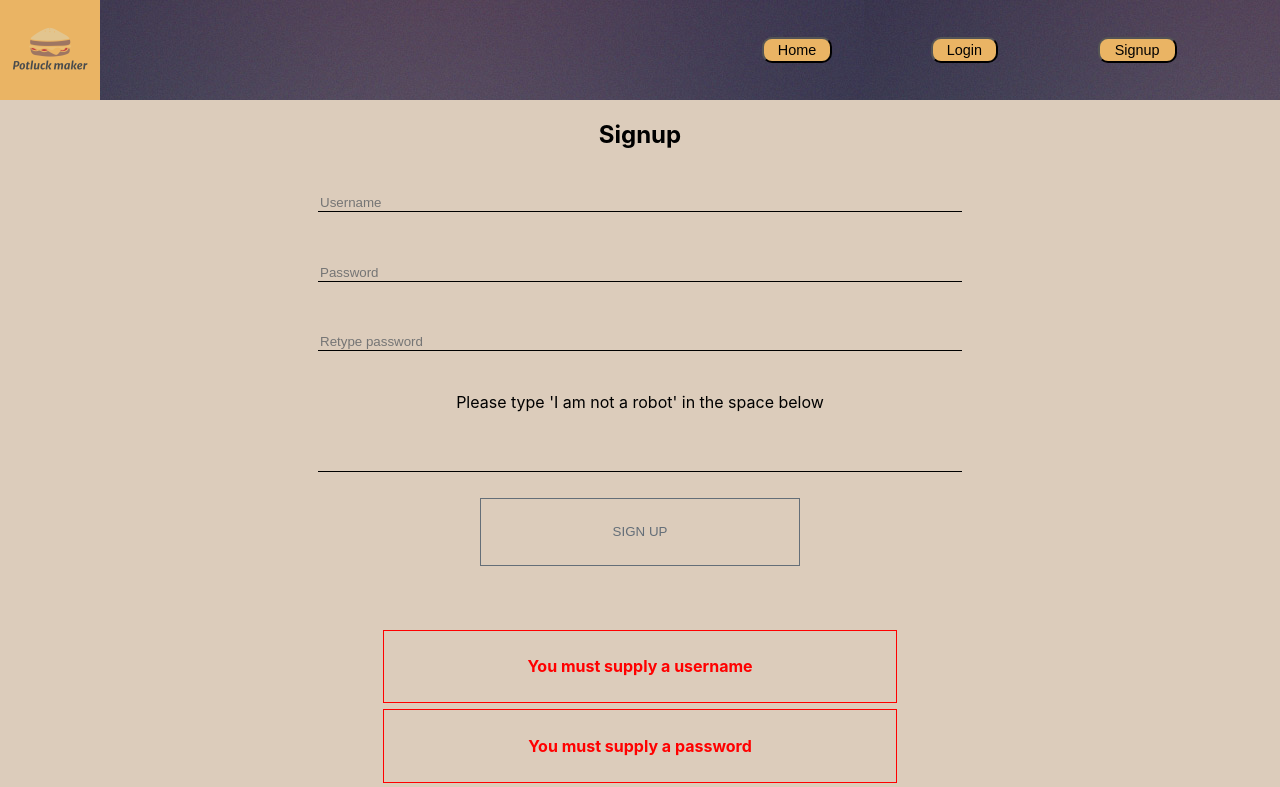
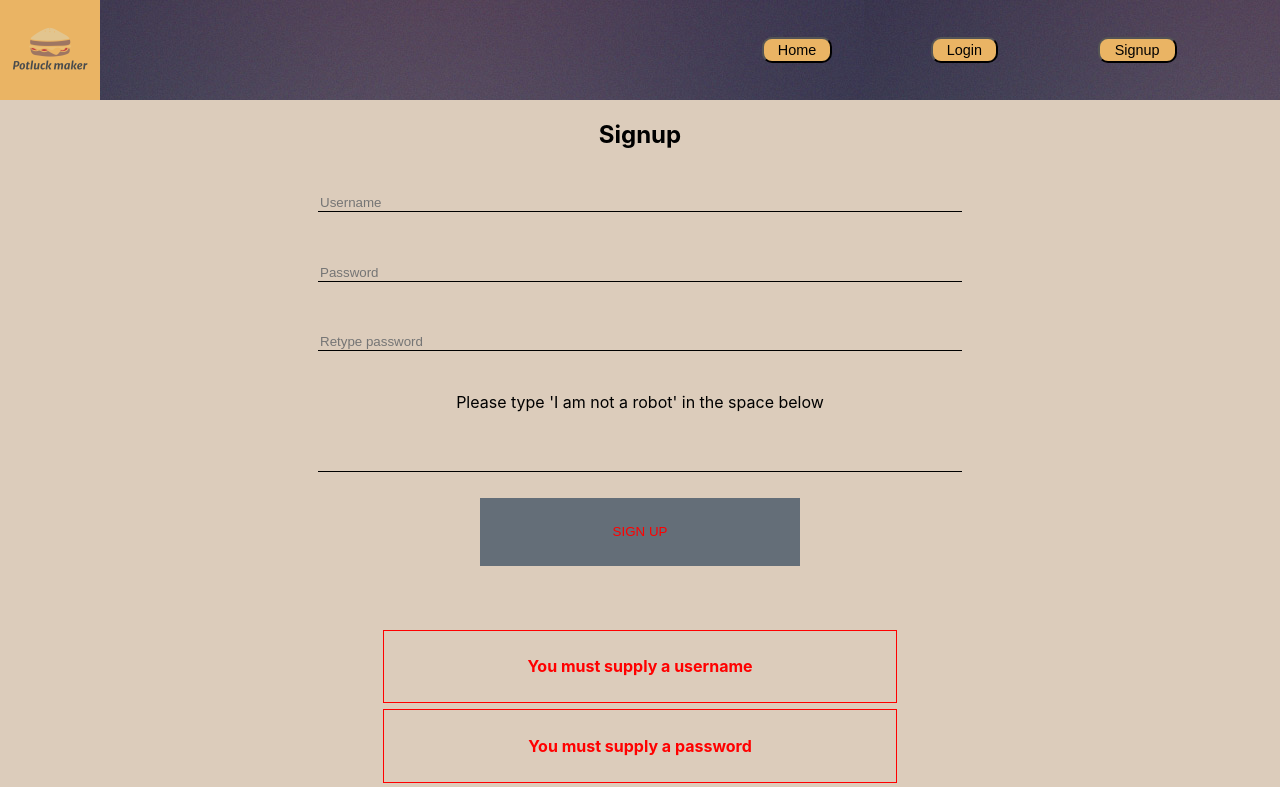
Before and after one commit to bw-potluck-planner-01/frontend, a React (Create React App) app: page /signup in a window 1280 px wide. Shown: the top 787 px of the page. Built offline with nearby package versions, Linux system fonts and the light colour scheme.

Commit message:
Minor tweaks to styling

```diff
--- a/src/components/Signup.js
+++ b/src/components/Signup.js
@@ -76,7 +76,7 @@ function Signup (){
             </Formdiv>
                 <p>Please type 'I am not a robot' in the space below</p>
                 <Styinput name='robot' value={formValues.robot} onChange={handleChange} />
-                <div><Stybutton disabled={disabled}>SIGN UP</Stybutton></div>
+                <div>{disabled ? <Disbutton disabled={disabled}>SIGN UP</Disbutton> : <Stybutton disabled={disabled}>SIGN UP</Stybutton>}</div>
         </form>
         <Ediv>
             {errors.username !== '' && <Ep>{errors.username}</Ep>}
@@ -117,11 +117,18 @@ const Styinput = styled.input`
     border: none;
     border-bottom: 1px solid black;
 `
+const buttons = `border: 1px solid #646E78;
+width: 25%;
+padding: 2%;`
 
 const Stybutton = styled.button `
     background: #DCCCBB;
     color: #646E78;
-    border: 1px solid #646E78;
-    width: 25%;
-    padding: 2%;
+    ${buttons}
 `
+
+const Disbutton = styled.button`
+    ${buttons}
+    background: #646E78;
+    color: red;
+`
```
